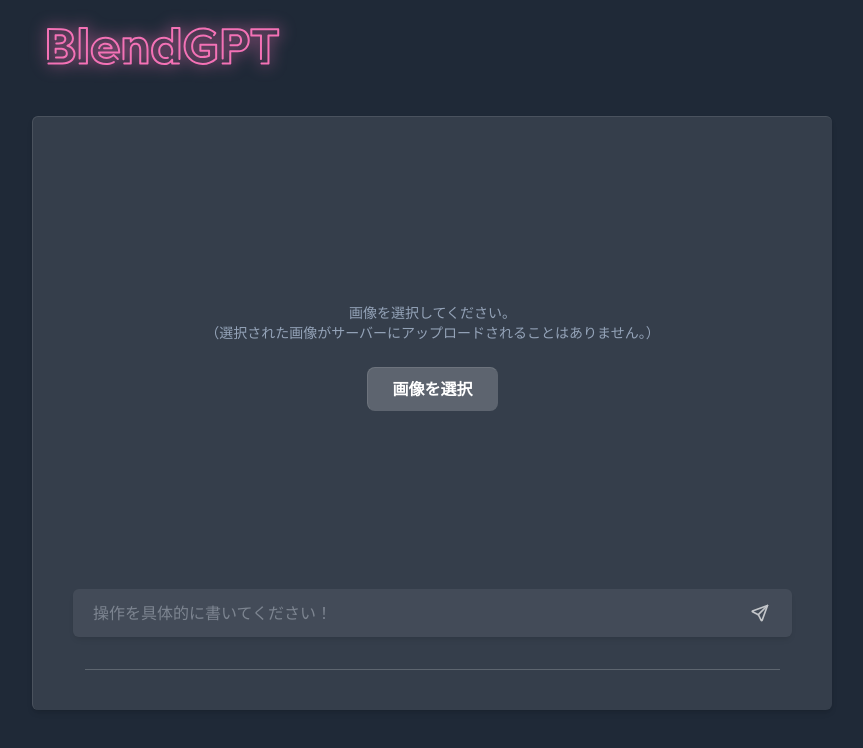
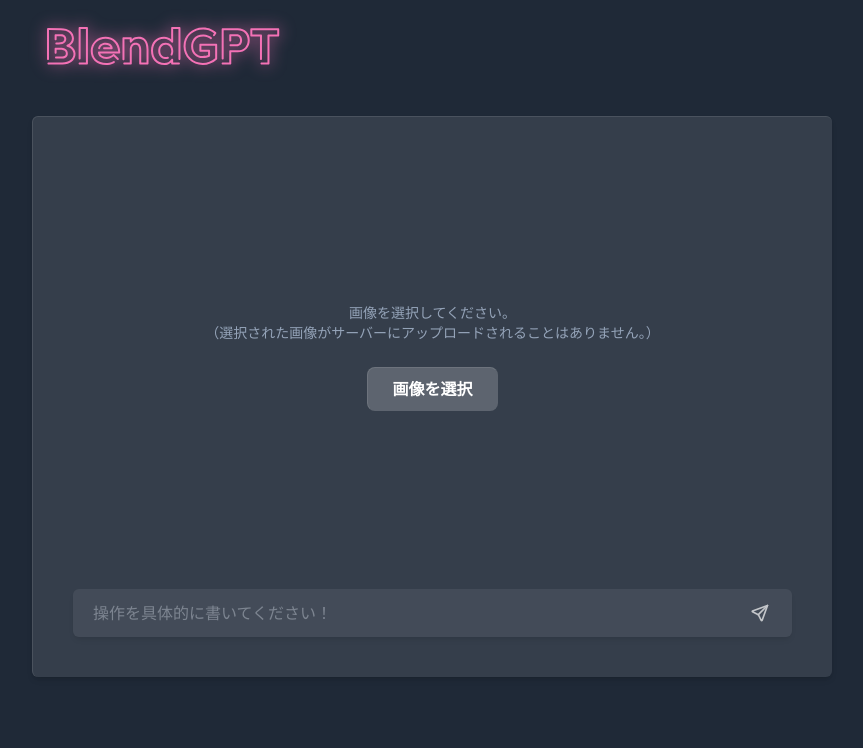
Before and after one commit to itta611/BlendGPT-old, a Next.js app: page / in a window 1280 px wide. Shown: the top 748 px of the page, without its empty margins (208-1071 px from the left). Built offline with nearby package versions, Linux system fonts and the light colour scheme.

Commit message:
fix: hide separator when ParamArea is hiding

```diff
--- a/pages/index.tsx
+++ b/pages/index.tsx
@@ -152,8 +152,12 @@ export default function Home() {
               </div>
             )}
           </form>
-          <div className="h-0 border-t border-t-white/20 mx-3"></div>
-          {params.length > 0 && <ParamArea params={params} handleParamChange={handleParamChange} />}
+          {params.length > 0 && (
+            <>
+              <div className="h-0 border-t border-t-white/20 mx-3"></div>
+              <ParamArea params={params} handleParamChange={handleParamChange} />
+            </>
+          )}
         </div>
       </main>
     </>
```
